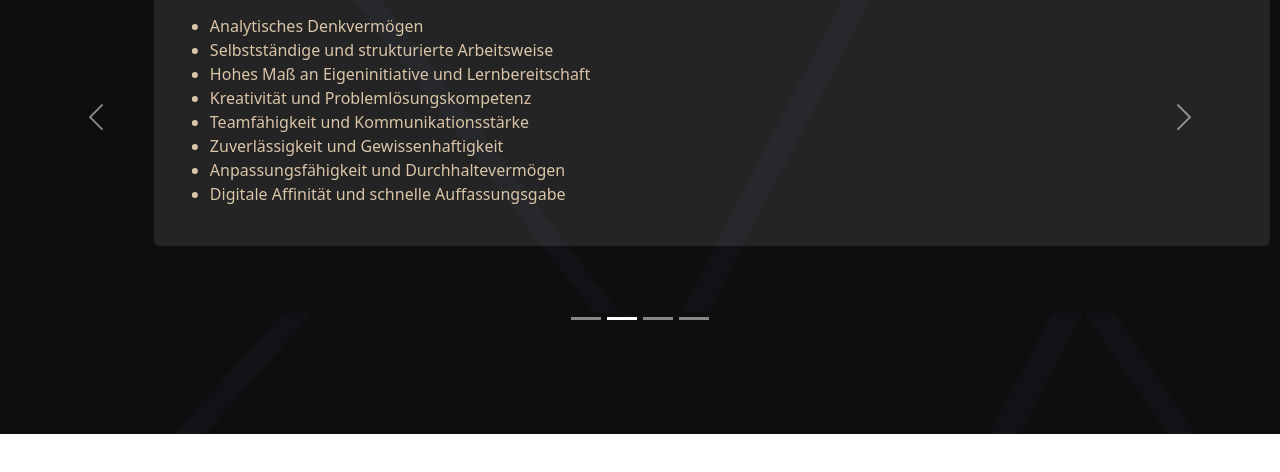
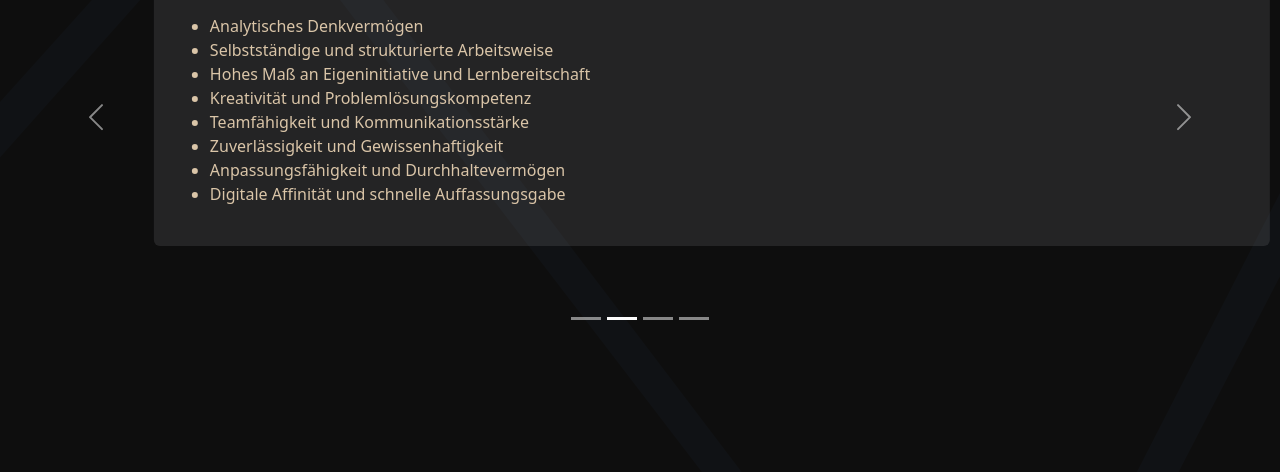
Before and after one commit to RenoR-711/Portfolio-Website, a plain HTML site: page aboutme/index.html in a window 1280 px wide. Shown: the part 366-838 px from the top of the page. Before the commit the page ends 800 px from the top, so only its background shows below. Drawn offline with nearby package versions, Linux system fonts and the light colour scheme.

Commit message:
Update main.css

```diff
--- a/assets/css/main.css
+++ b/assets/css/main.css
@@ -39,11 +39,12 @@ p {
     color: var(--orange);
 }
 .bg-image {
+    height: 900px;
     background-image: url("/Portfolio-Website/assets/images/BG.png");
     /* Center and scale the image nicely */
-    background-position: center;
+    /* background-position: center; */
     background-repeat: repeat;
-    background-size: cover;
+    background-size: auto;
 }
 #logo {
     width: 100px;
```
